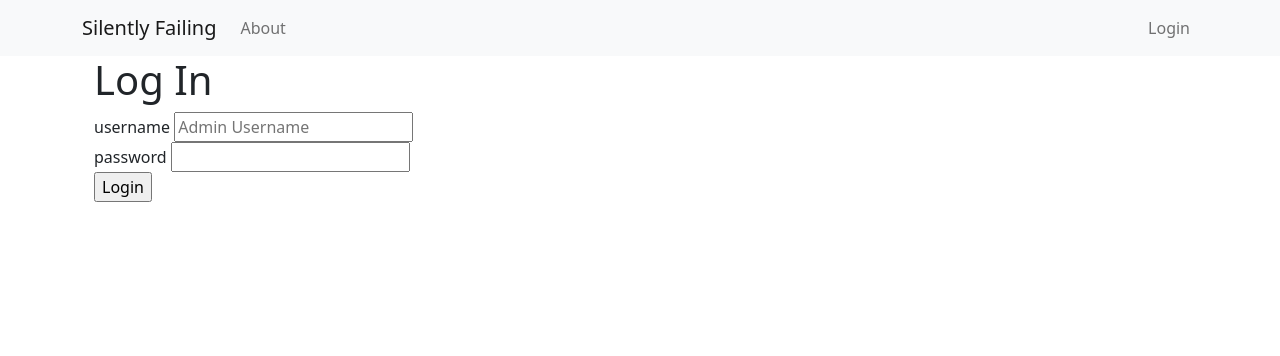
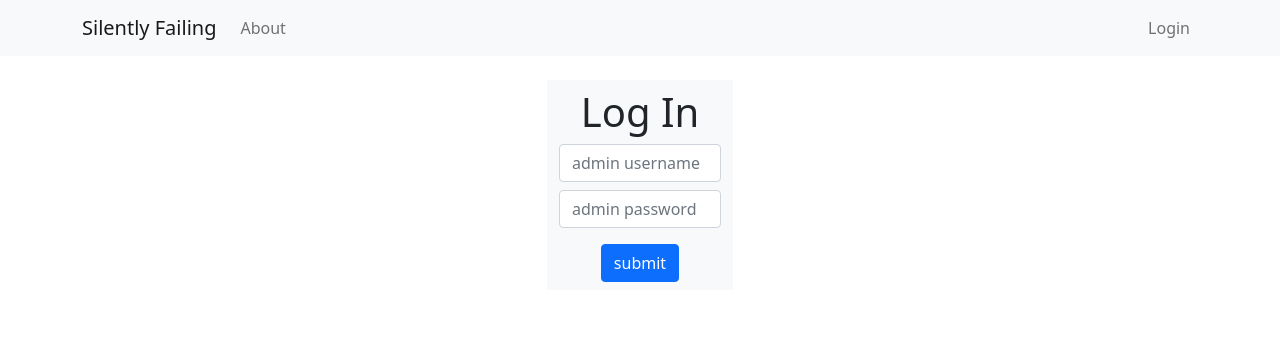
Before and after one commit to mmcintyre1/flask-crud-app, a Flask app: page /login in a window 1280 px wide. Shown: the top 356 px of the page. Run offline with Flask 2, Linux system fonts and the light colour scheme; parts of the project's set-up code (start-up, migrations or seed data) failed here and were passed over; some libraries are stand-ins or nearby versions.

Commit message:
made login form look better

```diff
--- a/silentlyfailing/forms.py
+++ b/silentlyfailing/forms.py
@@ -5,9 +5,9 @@ from wtforms.validators import DataRequired
 
 
 class LoginForm(FlaskForm):
-    """Form class for user login."""
     username = StringField('username', [validators.Length(min=4, max=25)])
     password = PasswordField('password', validators=[DataRequired()])
+    submit = SubmitField('submit')
 
 
 class PostForm(FlaskForm):
--- a/silentlyfailing/templates/login.html
+++ b/silentlyfailing/templates/login.html
@@ -4,34 +4,40 @@
 
   {% include "_flash_errors.html" %}
 
-  <h1>Log In</h1>
-
+  <div class="row align-items-center justify-content-center">
+    <div class="col-md-2 my-4 bg-light">
+      <center>
+        <h1 class="mt-2">Log In</h1>
+      </center>
       <form method="POST" action="/login">
         {{ form.csrf_token }}
+        <div class="form-group">
 
-    <fieldset class="username">
-      {{ form.username.label }}
-      {{ form.username(placeholder='Admin Username') }}
+          {{ form.username(class='form-control my-2', placeholder='admin username') }}
           {% if form.username.errors %}
           <ul class="errors">
             {% for error in form.username.errors %}
-        <li>{{ error }}</li>{% endfor %}
+            <li>{{ error }}</li>
+            {% endfor %}
           </ul>
           {% endif %}
-    </fieldset>
 
-    <fieldset class="password">
-      {{ form.password.label }}
-      {{ form.password }}
-      {% if form.password.errors %}
+          {{ form.username(class='form-control my-2', placeholder='admin password') }}
+          {% if form.username.errors %}
           <ul class="errors">
             {% for error in form.password.errors %}
-        <li>{{ error }}</li>{% endfor %}
+            <li>{{ error }}</li>
+            {% endfor %}
           </ul>
           {% endif %}
-    </fieldset>
 
-    <input type="submit" value="Login">
+          <center>
+            {{ form.submit(class='btn btn-primary btn-md my-2') }}
+          </center>
+
+        </div>
       </form>
     </div>
+  </div>
   {% endblock %}
+</div>
```
Lines whose indentation alone changed are shown as unchanged.
